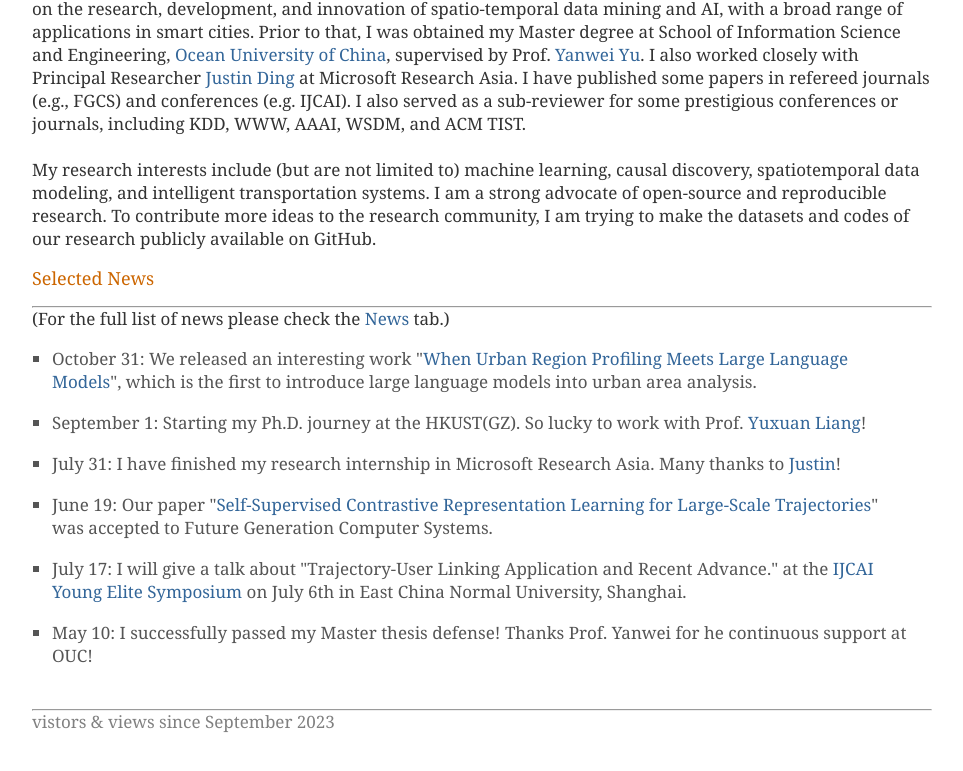
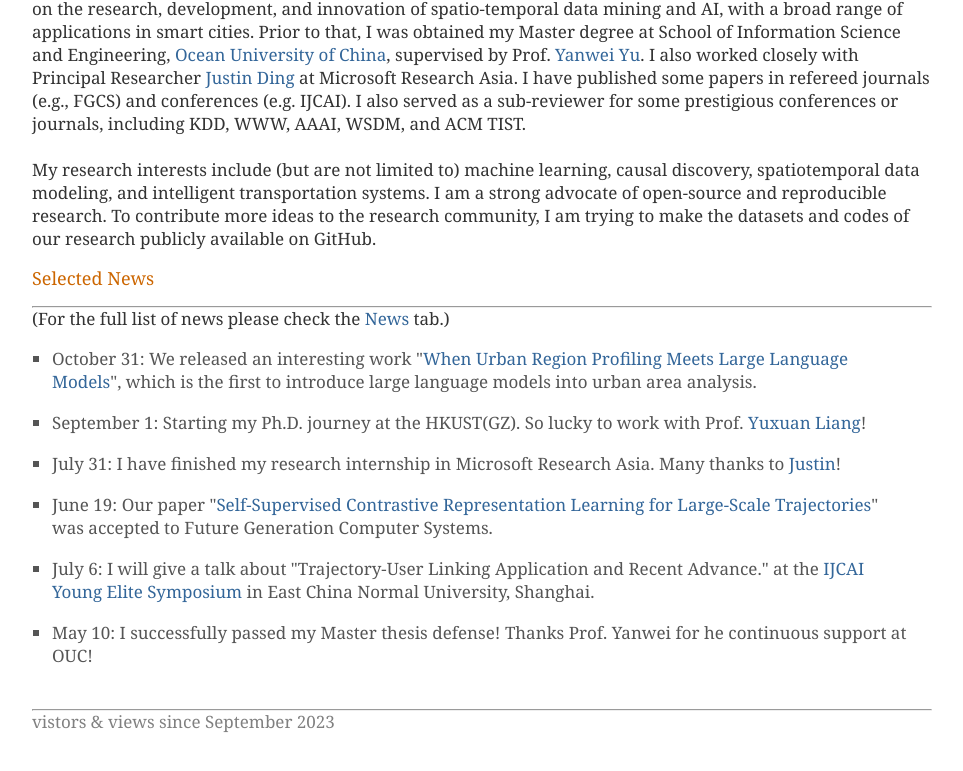
Before and after one commit to Onedean/Onedean.github.io, a plain HTML site: page index.html in a window 1280 px wide. Shown: the part 561-1332 px from the top of the page, without its empty margins (108-1071 px from the left). Drawn offline with Linux system fonts and the light colour scheme; some packages are replaced by stand-ins of ours; a script that the page names is missing.

Commit message:
Main fix some error

```diff
--- a/index.html
+++ b/index.html
@@ -84,7 +84,7 @@
               <li> <p> September 1: Starting my Ph.D. journey at the HKUST(GZ). So lucky to work with Prof. <a href="https://yuxuanliang.com/">Yuxuan Liang</a>!</p>
               <li> <p> July 31: I have finished my research internship in Microsoft Research Asia. Many thanks to <a href="https://www.microsoft.com/en-us/research/people/juding/">Justin</a>!</p>
               <li> <p> June 19: Our paper "<a href="https://www.sciencedirect.com/science/article/pii/S0167739X23002376">Self-Supervised Contrastive Representation Learning for Large-Scale Trajectories</a>" was accepted to Future Generation Computer Systems</a>.</p>
-              <li> <p> July 17: I will give a talk about "Trajectory-User Linking Application and Recent Advance." at the <a href="https://ijcai.org.cn/">IJCAI Young Elite Symposium</a>  on July 6th in East China Normal University, Shanghai. </p>
+              <li> <p> July 6: I will give a talk about "Trajectory-User Linking Application and Recent Advance." at the <a href="https://ijcai.org.cn/">IJCAI Young Elite Symposium</a> in East China Normal University, Shanghai. </p>
               <li> <p> May 10: I successfully passed my Master thesis defense! Thanks Prof. Yanwei for he continuous support at OUC!</p>
             </ul>
         <br>
```
Also changed, not shown: news.html (+1 -1 lines), talks.html (+1 -1 lines).
